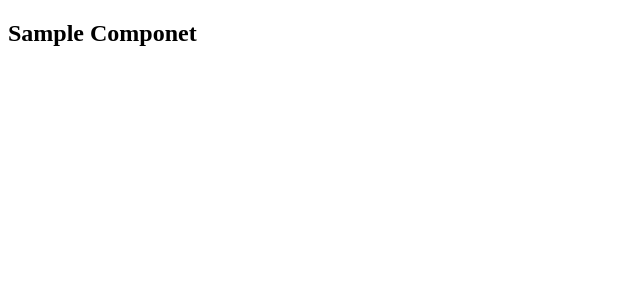
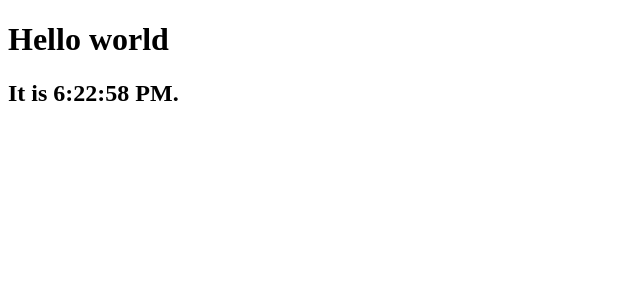
Before and after one commit to deepak-pal/reactImplementation, a React (Vite) app in the folder tic-toc-imp/: page / in a window 1280 px wide. Shown: the top 300 px of the page, without its empty margins (0-640 px from the left). Built offline with nearby package versions, Linux system fonts and the light colour scheme.

Commit message:
Render of Element

```diff
--- a/tic-toc-imp/src/ClassComponent.js
+++ b/tic-toc-imp/src/ClassComponent.js
@@ -1,9 +1,16 @@
 import React from "react";
 import {render} from "react-dom";
-class Car extends React.Component {
-    render(){
-        return <h2>Sample Componet</h2>;
-    }
-}
 
-render(<Car/>, document.getElementById("root"));
+function Tick(){
+    const element = <div>
+        <h1>Hello world</h1>
+        <h2>
+            It is {new Date().toLocaleTimeString()}.
+        </h2>
+    </div>
+
+    render(element, document.getElementById("root"));
+
+};
+
+setInterval(Tick, 1000);
```
